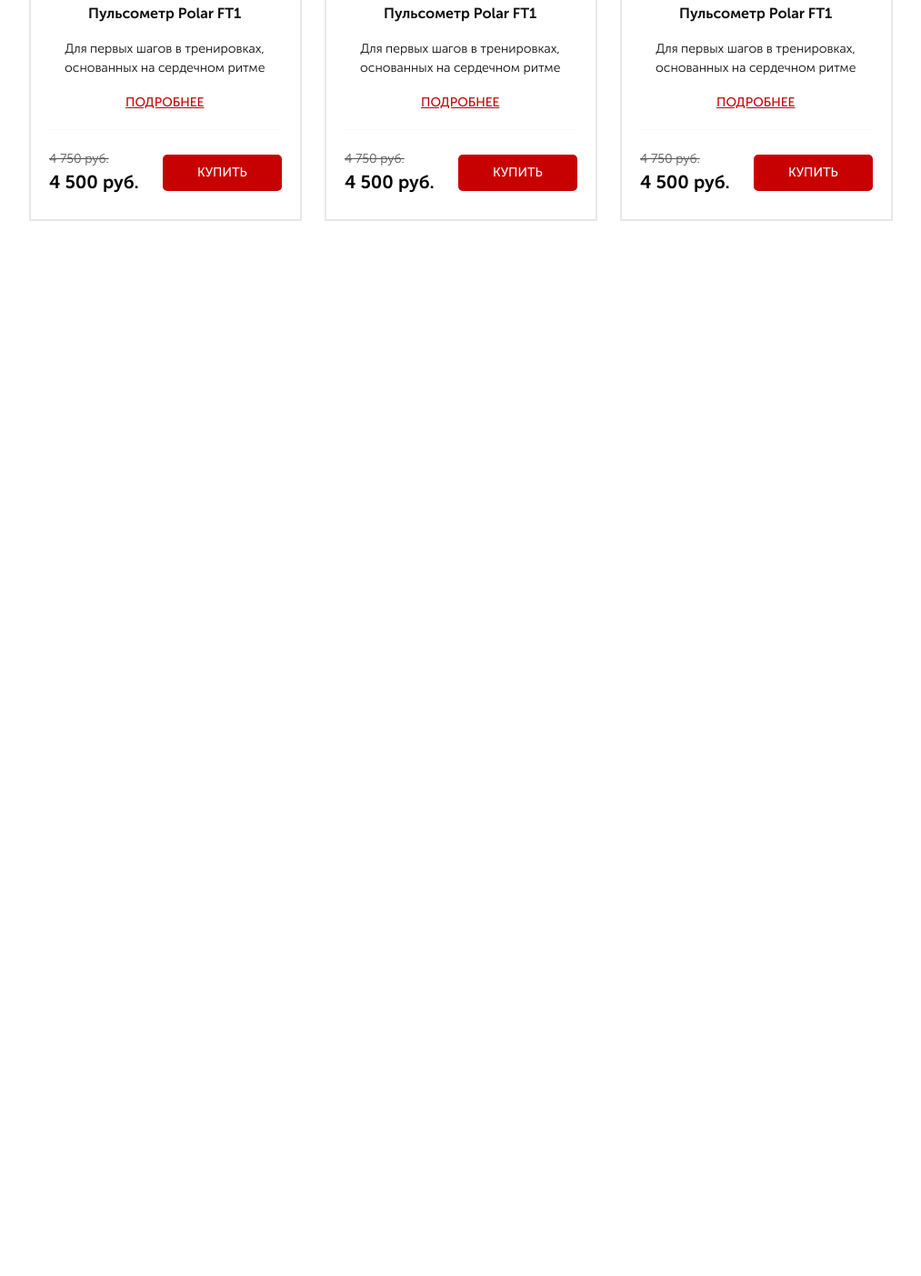
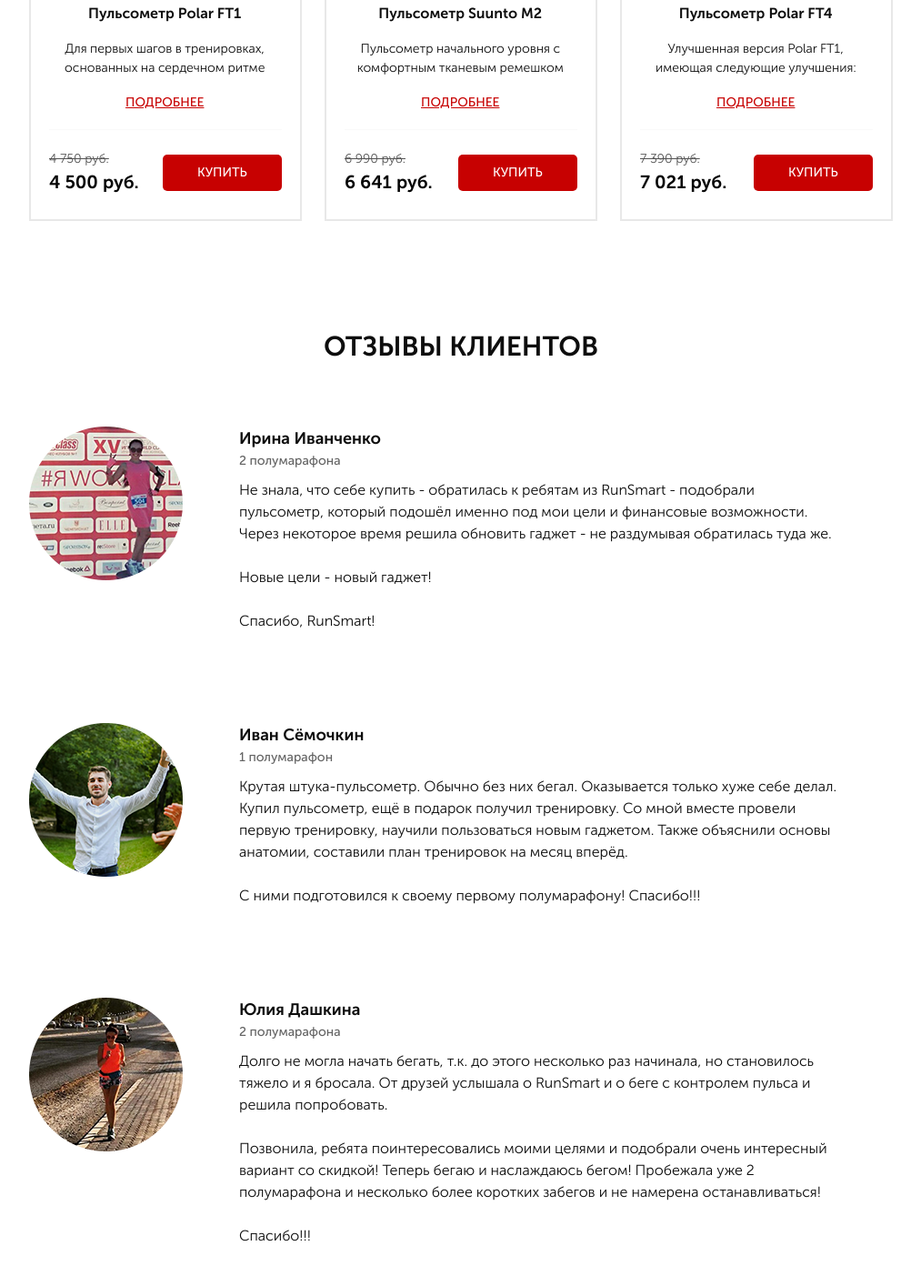
Before and after one commit to programcuser/bigproject3_pulse, a website: page src/index.html in a window 1280 px wide. Shown: the part 3588-4991 px from the top of the page at 91% size, without its empty margins (133-1146 px from the left). Before the commit the page ends 3951 px from the top, so only its background shows below. Drawn offline with nearby package versions, Linux system fonts and the light colour scheme.

Commit message:
Add feed section and styles

```diff
--- a/src/index.html
+++ b/src/index.html
@@ -178,8 +178,8 @@
                     <div class="catalog-item__wrapper">
                         <div class="catalog-item__content catalog-item__content_active">
                             <img src="img/pulsometr.png" alt="pulsometr" class="catalog-item__img">
-                            <div class="catalog-item__subtitle">Пульсометр Polar FT1</div>
-                            <div class="catalog-item__descr">Для первых шагов в тренировках, основанных на сердечном ритме</div>
+                            <div class="catalog-item__subtitle">Пульсометр Suunto M2</div>
+                            <div class="catalog-item__descr">Пульсометр начального уровня с комфортным тканевым ремешком</div>
                             <a href="#" class="catalog-item__link">ПОДРОБНЕЕ</a>
                         </div>
                         <ul class="catalog-item__list">
@@ -194,8 +194,8 @@
 
                     <div class="catalog-item__footer">
                         <div class="catalog-item__prices">
-                            <div class="catalog-item__old-price">4 750 руб.</div>
-                            <div class="catalog-item__price">4 500 руб.</div>
+                            <div class="catalog-item__old-price">6 990 руб.</div>
+                            <div class="catalog-item__price">6 641 руб.</div>
                         </div>
                         <button class="button button_mini">КУПИТЬ</button>
                     </div>
@@ -204,8 +204,8 @@
                     <div class="catalog-item__wrapper">
                         <div class="catalog-item__content">
                             <img src="img/pulsometr.png" alt="pulsometr" class="catalog-item__img">
-                            <div class="catalog-item__subtitle">Пульсометр Polar FT1</div>
-                            <div class="catalog-item__descr">Для первых шагов в тренировках, основанных на сердечном ритме</div>
+                            <div class="catalog-item__subtitle">Пульсометр Polar FT4</div>
+                            <div class="catalog-item__descr">Улучшенная версия Polar FT1, имеющая следующие улучшения:</div>
                             <a href="#" class="catalog-item__link">ПОДРОБНЕЕ</a>
                         </div>
                         <ul class="catalog-item__list catalog-item__list_active">
@@ -220,8 +220,8 @@
 
                     <div class="catalog-item__footer">
                         <div class="catalog-item__prices">
-                            <div class="catalog-item__old-price">4 750 руб.</div>
-                            <div class="catalog-item__price">4 500 руб.</div>
+                            <div class="catalog-item__old-price">7 390 руб.</div>
+                            <div class="catalog-item__price">7 021 руб.</div>
                         </div>
                         <button class="button button_mini">КУПИТЬ</button>
                     </div>
@@ -256,8 +256,8 @@
                     <div class="catalog-item__wrapper">
                         <div class="catalog-item__content catalog-item__content_active">
                             <img src="img/pulsometr.png" alt="pulsometr" class="catalog-item__img">
-                            <div class="catalog-item__subtitle">Пульсометр Polar FT1</div>
-                            <div class="catalog-item__descr">Для первых шагов в тренировках, основанных на сердечном ритме</div>
+                            <div class="catalog-item__subtitle">Пульсометр Suunto M2</div>
+                            <div class="catalog-item__descr">Пульсометр начального уровня с комфортным тканевым ремешком</div>
                             <a href="#" class="catalog-item__link">ПОДРОБНЕЕ</a>
                         </div>
                         <ul class="catalog-item__list">
@@ -272,8 +272,8 @@
 
                     <div class="catalog-item__footer">
                         <div class="catalog-item__prices">
-                            <div class="catalog-item__old-price">4 750 руб.</div>
-                            <div class="catalog-item__price">4 500 руб.</div>
+                            <div class="catalog-item__old-price">6 990 руб.</div>
+                            <div class="catalog-item__price">6 641 руб.</div>
                         </div>
                         <button class="button button_mini">КУПИТЬ</button>
                     </div>
@@ -282,8 +282,8 @@
                     <div class="catalog-item__wrapper">
                         <div class="catalog-item__content catalog-item__content_active">
                             <img src="img/pulsometr.png" alt="pulsometr" class="catalog-item__img">
-                            <div class="catalog-item__subtitle">Пульсометр Polar FT1</div>
-                            <div class="catalog-item__descr">Для первых шагов в тренировках, основанных на сердечном ритме</div>
+                            <div class="catalog-item__subtitle">Пульсометр Polar FT4</div>
+                            <div class="catalog-item__descr">Улучшенная версия Polar FT1, имеющая следующие улучшения:</div>
                             <a href="#" class="catalog-item__link">ПОДРОБНЕЕ</a>
                         </div>
                         <ul class="catalog-item__list">
@@ -298,8 +298,8 @@
 
                     <div class="catalog-item__footer">
                         <div class="catalog-item__prices">
-                            <div class="catalog-item__old-price">4 750 руб.</div>
-                            <div class="catalog-item__price">4 500 руб.</div>
+                            <div class="catalog-item__old-price">7 390 руб.</div>
+                            <div class="catalog-item__price">7 021 руб.</div>
                         </div>
                         <button class="button button_mini">КУПИТЬ</button>
                     </div>
@@ -391,6 +391,69 @@
         </div>
     </section>
 
+    <section class="feed">
+        <div class="container">
+            <h2 class="title">отзывы клиентов</h2>
+            <div class="feed__item">
+                <img src="img/feed_1.png" alt="Ирина Иванченко" class="feed__img">
+                <div class="feed__text">
+                    <div class="feed__subtitle">
+                        Ирина Иванченко
+                    </div>
+                    <div class="feed__count">
+                        2 полумарафона
+                    </div>
+                    <div class="feed__descr">
+                        Не знала, что себе купить - обратилась к ребятам из RunSmart - подобрали пульсометр, который подошёл именно под мои цели и финансовые возможности.
+                        Через некоторое время решила обновить гаджет - не раздумывая обратилась туда же.
+                        <br><br>
+                        Новые цели - новый гаджет!
+                        <br><br>
+                        Спасибо, RunSmart!
+                    </div>
+                </div>
+            </div>
+
+            <div class="feed__item">
+                <img src="img/feed_2.png" alt="Иван Сёмочкин" class="feed__img">
+                <div class="feed__text">
+                    <div class="feed__subtitle">
+                        Иван Сёмочкин
+                    </div>
+                    <div class="feed__count">
+                        1 полумарафон
+                    </div>
+                    <div class="feed__descr">
+                        Крутая штука-пульсометр. Обычно без них бегал. Оказывается только хуже себе делал.
+                        Купил пульсометр, ещё в подарок получил тренировку. Со мной вместе провели первую тренировку, научили пользоваться новым гаджетом. Также объяснили основы анатомии, составили план тренировок на месяц вперёд.
+                        <br><br>
+                        С ними подготовился к своему первому полумарафону! Спасибо!!!
+                    </div>
+                </div>
+            </div>
+
+            <div class="feed__item">
+                <img src="img/feed_3.png" alt="Юлия Дашкина" class="feed__img">
+                <div class="feed__text">
+                    <div class="feed__subtitle">
+                        Юлия Дашкина
+                    </div>
+                    <div class="feed__count">
+                        2 полумарафона
+                    </div>
+                    <div class="feed__descr">
+                        Долго не могла начать бегать, т.к. до этого несколько раз начинала, но становилось тяжело и я бросала. От друзей услышала о RunSmart и о беге с контролем пульса и решила попробовать.
+                        <br><br>
+                        Позвонила, ребята поинтересовались моими целями и подобрали очень интересный вариант со скидкой! Теперь бегаю и наслаждаюсь бегом! Пробежала уже 2 полумарафона и несколько более коротких забегов и не намерена останавливаться!
+                        <br><br>
+                        Спасибо!!!
+                    </div>
+                </div>
+            </div>
+
+        </div>
+    </section>
+
     <script type="text/javascript" src="https://code.jquery.com/jquery-1.11.0.min.js"></script>
     <script type="text/javascript" src="https://code.jquery.com/jquery-migrate-1.2.1.min.js"></script>
     <script src="js/slick.min.js"></script>
--- /dev/null
+++ b/src/sass/blocks/_feed.scss
@@ -0,0 +1,36 @@
+.feed {
+    padding-bottom: 71px;
+    &__item {
+        display: flex;
+        margin-top: 100px;
+        &:nth-child(2) {
+            margin-top: 70px;
+        }
+    }
+    &__img {
+        width: 169px;
+        height: 169px;
+    }
+    &__text {
+        margin-left: 62px;
+        padding-right: 60px;
+    }
+    &__subtitle {
+        color: #0d0d0d;
+        font-size: 18px;
+        font-weight: 700;
+        text-align: left;
+    }
+    &__count {
+        color: #646464;
+        font-size: 14px;
+        font-weight: 500;
+        text-align: left;
+    }
+    &__descr {
+        color: #0d0d0d;
+        font-size: 16px;
+        font-weight: 300;
+        margin-top: 10px;
+    }
+}
--- a/src/sass/style.scss
+++ b/src/sass/style.scss
@@ -16,3 +16,4 @@
 @import 'blocks/forms';
 @import 'blocks/carousel';
 @import 'blocks/catalog';
+@import 'blocks/feed';
```
Also changed, not shown: src/css/style.min.css.
